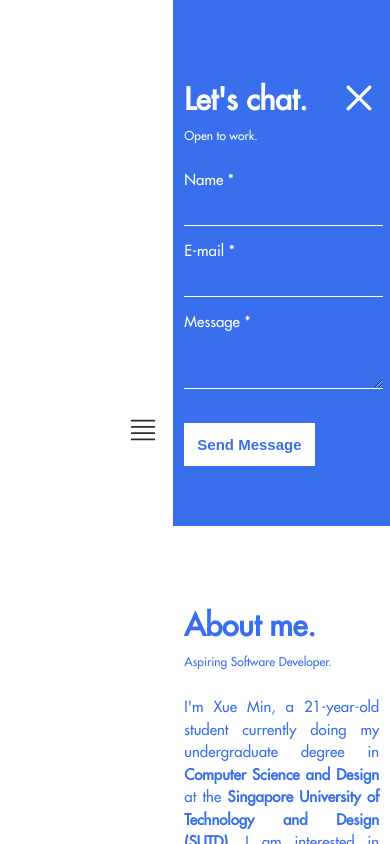
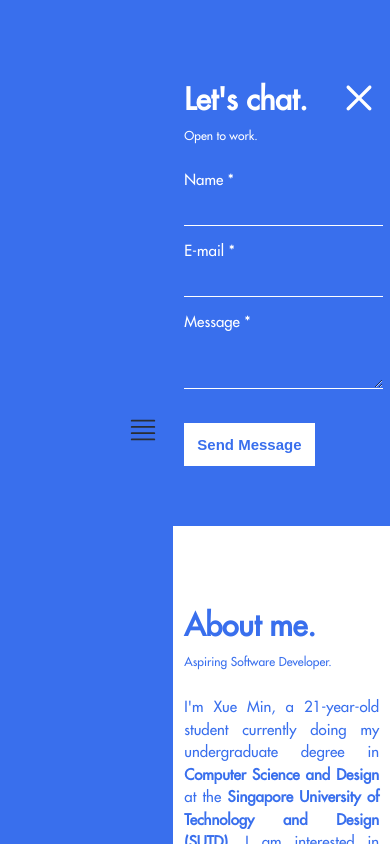
Before and after one commit to xueminzzz/My-Portfolio-Website, a Next.js app: page /about-me in a window 390 px wide. Built offline with nearby package versions, Linux system fonts and the light colour scheme.

Commit message:
about me

```diff
--- a/app/about-me/page.module.css
+++ b/app/about-me/page.module.css
@@ -173,6 +173,10 @@
 }
 
 @media screen and (max-width: 768px) {
+    .main-container {
+        background-color: #396FED;
+    }
+
     .parent-container {
         flex-direction: column;
         align-items: center;
@@ -181,7 +185,6 @@
         width: 100%;
         overflow-x: hidden;
         overflow-y: auto;
-        background-color: #396FED;
     }
 
     .child-container {
```
